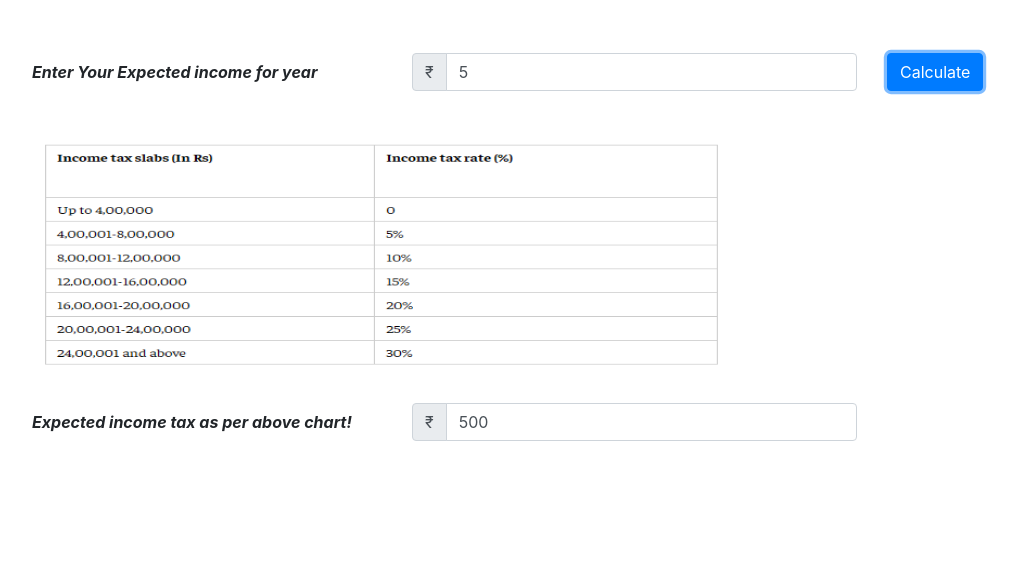
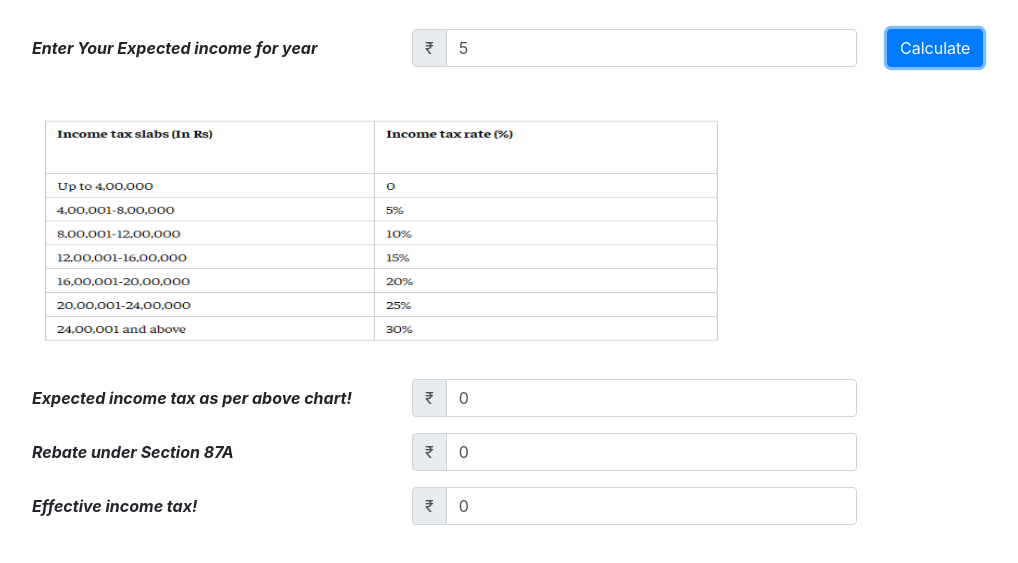
Before and after one commit to Shivam14-07/tax_calculator, a plain HTML site: page index.html in a window 1280 px wide. Both pictures are taken after typing "5" into the empty fields and a click on the button "Calculate". Shown: the part 41-604 px from the top of the page, without its empty margins (53-1071 px from the left). Drawn offline with nearby package versions, Linux system fonts and the light colour scheme.

Commit message:
calculation done

```diff
--- a/index.html
+++ b/index.html
@@ -21,29 +21,51 @@
 <body>
 
   <div class="container">
-    <h2>Income tax calculator </h2><br> <br>
+    <h2>Income tax calculator </h2><br>
     <div class="row">
       <label for="EnterIncome" class="col-4 col-form-label font-weight-bold font-italic">Enter Your Expected income for
         year</label>
       <div class="col-5 input-group mb-3">
         <div class="input-group-prepend">
-          <span class="input-group-text" >₹</span>
+          <span class="input-group-text">₹</span>
         </div>
         <input type="number" class="form-control" id="income" aria-describedby="basic-addon1">
       </div>
-      <div class="col-2"> <button type="button" class="btn btn-primary" onclick="calculateTax()">Calculate</button> </div>
+      <div class="col-2"> <button type="button" class="btn btn-primary" onclick="calculateTax()">Calculate</button>
+      </div>
 
     </div>
     <img src="/tax.png" class="img-rounded" alt="Cinque Terre" width="700" height="236" style="margin: 30px 0;">
 
     <!-- style="display:none"  -->
-    <div class="row" >
-      <label for="taxDisplay" class="col-4 col-form-label font-weight-bold font-italic">Expected income tax as per above chart!</label>
+    <div class="row">
+      <label for="taxDisplay" class="col-4 col-form-label font-weight-bold font-italic">Expected income tax as per above
+        chart!</label>
       <div class="col-5 input-group mb-3">
         <div class="input-group-prepend">
           <span class="input-group-text">₹</span>
         </div>
-        <input type="text" class="form-control" id="tax" aria-describedby="basic-addon1">
+        <input type="text" class="form-control" id="calculatedTax" aria-describedby="basic-addon1">
+      </div>
+    </div>
+    <div class="row">
+      <label for="rebateDisplay" class="col-4 col-form-label font-weight-bold font-italic">Rebate under Section 87A
+      </label>
+      <div class="col-5 input-group mb-3">
+        <div class="input-group-prepend">
+          <span class="input-group-text">₹</span>
+        </div>
+        <input type="text" class="form-control" id="rebate" aria-describedby="basic-addon1">
+      </div>
+    </div>
+    <div class="row">
+      <label for="taxDisplay" class="col-4 col-form-label font-weight-bold font-italic">Effective income tax!
+      </label>
+      <div class="col-5 input-group mb-3">
+        <div class="input-group-prepend">
+          <span class="input-group-text">₹</span>
+        </div>
+        <input type="text" class="form-control" id="EffectiveTax" aria-describedby="basic-addon1">
       </div>
     </div>
   </div>
@@ -51,12 +73,31 @@
 
   <script>
 
-    function calculateTax(){
-      let income =  document.getElementById("income").value;
+    function calculateTax() {
+      let income = document.getElementById("income").value;
+      let total_tax = 0;
+      if (income > 2400000) {
+        total_tax = CalculateUpto24lac(2400000);
+        let remaining = income % 400000;
+        total_tax = total_tax + ((30 * remaining) / 100);
+      }
+      else {
+        total_tax = CalculateUpto24lac(income);
+      }
+      document.getElementById("calculatedTax").value = total_tax;
+      document.getElementById("rebate").value = income > 1200000 ? 0 : total_tax ;
+      document.getElementById("EffectiveTax").value = income <= 1200000 ? 0 : total_tax ;;
+    }
 
-      console.log(income);
-      document.getElementById("tax").value = 500;
-
+    function CalculateUpto24lac(income) {
+      let tax = 0;
+      let i = 0;
+      let n = Math.floor(income / 400000);
+      let remaining = income % 400000;
+      for (i; i < n; i++) {
+        tax = tax + (((5 * i) * 400000) / 100);
+      }
+      return tax = remaining > 0 ? tax + (((5 * i) * remaining) / 100) : tax;
 
     }
   </script>
```
